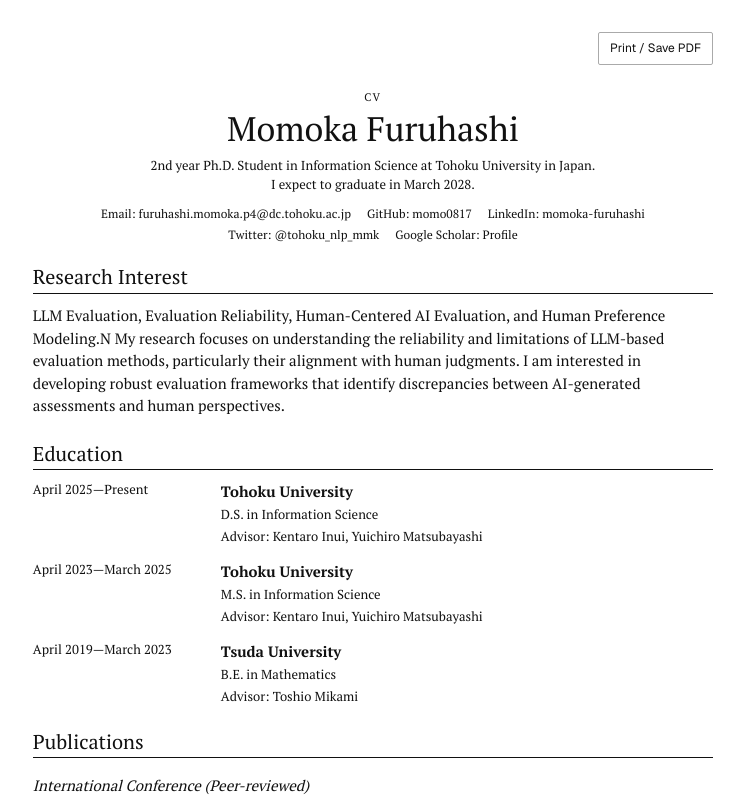
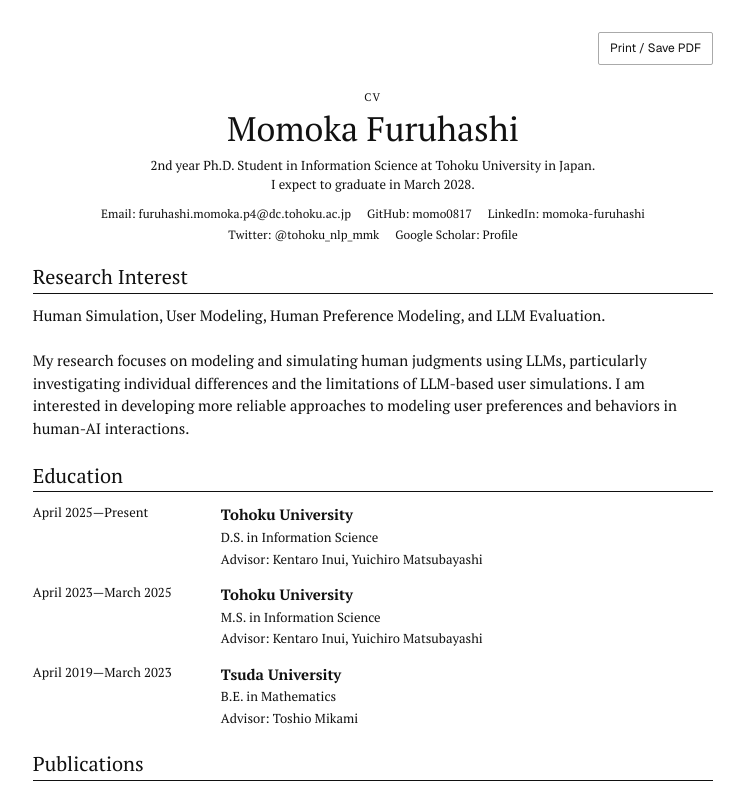
Before and after one commit to momo0817/momo0817.github.io, a Next.js app: page /cv in a window 1280 px wide. Shown: the top 800 px of the page, without its empty margins (267-1011 px from the left). Built offline with nearby package versions, Linux system fonts and the light colour scheme.

Commit message:
Update website

```diff
--- a/src/data/aboutme.ts
+++ b/src/data/aboutme.ts
@@ -26,7 +26,7 @@ export const aboutMe: AboutMe = {
   description:
     "I'm a 2nd-year PhD student at <a href='https://www.nlp.ecei.tohoku.ac.jp/about-us/labs/'>TohokuNLP Group</a>, <a href='https://www.is.tohoku.ac.jp/en/'>Tohoku University</a>.",
   email: "furuhashi.momoka.p4@dc.tohoku.ac.jp",
-  researchInterest:"LLM Evaluation, Evaluation Reliability, Human-Centered AI Evaluation, and Human Preference Modeling.\N My research focuses on understanding the reliability and limitations of LLM-based evaluation methods, particularly their alignment with human judgments. I am interested in developing robust evaluation frameworks that identify discrepancies between AI-generated assessments and human perspectives.",
+  researchInterest:"Human Simulation, User Modeling, Human Preference Modeling, and LLM Evaluation.\nMy research focuses on modeling and simulating human judgments using LLMs, particularly investigating individual differences and the limitations of LLM-based user simulations. I am interested in developing more reliable approaches to modeling user preferences and behaviors in human-AI interactions.",
    //"LLM Evaluation, Human Simulation, Human Preference Modeling, and Human-AI Interaction.\n My research focuses on understanding the capabilities and limitations of LLM-based evaluation and human judgment simulation, with applications to education and other human-centered settings.", // ← 例
   imageUrl:"/about_me.JPG",
   googleScholarUrl: "https://scholar.google.co.jp/citations?view_op=list_works&hl=ja&authuser=3&user=NT4C1ZUAAAAJ",
```
